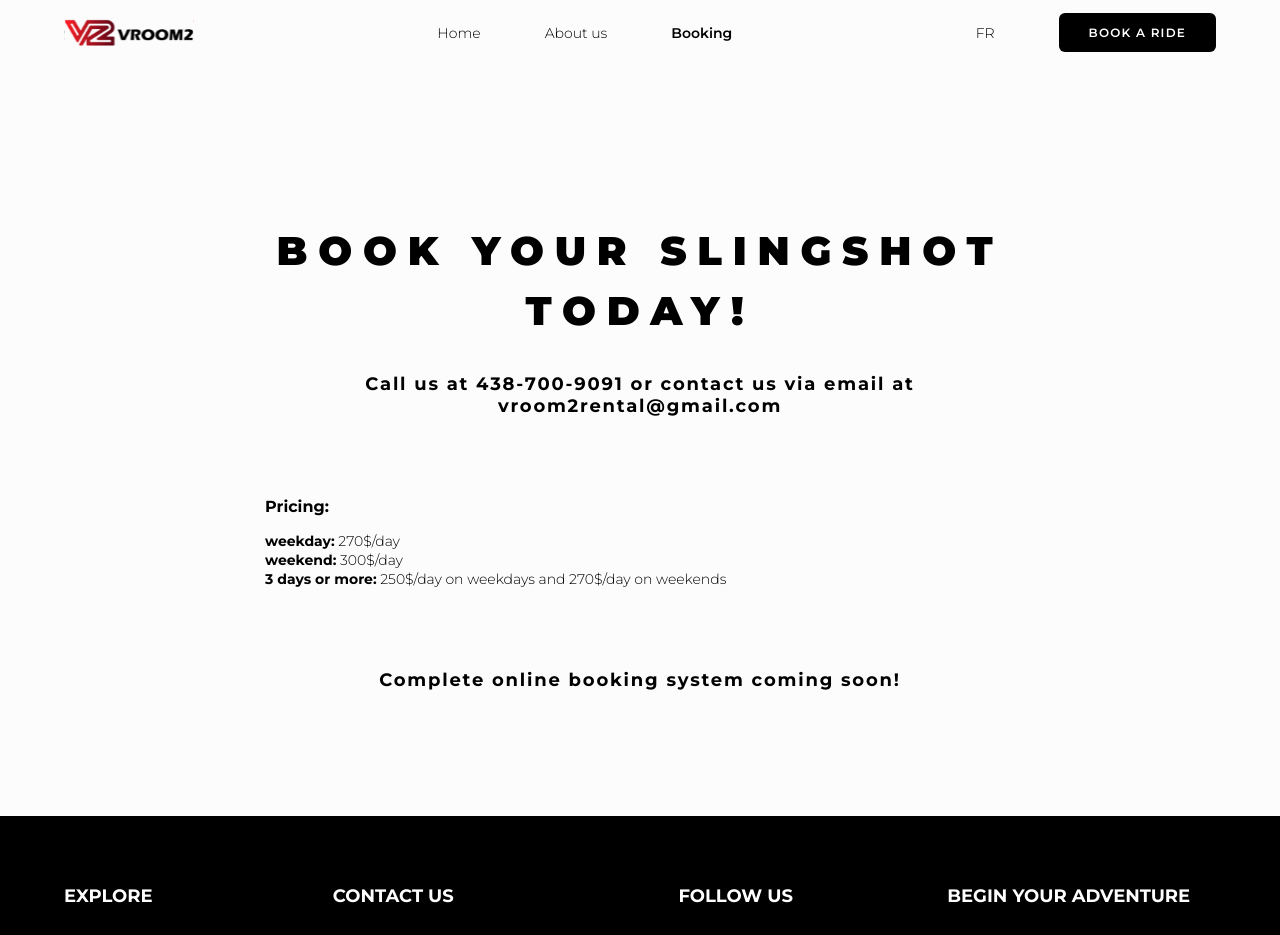
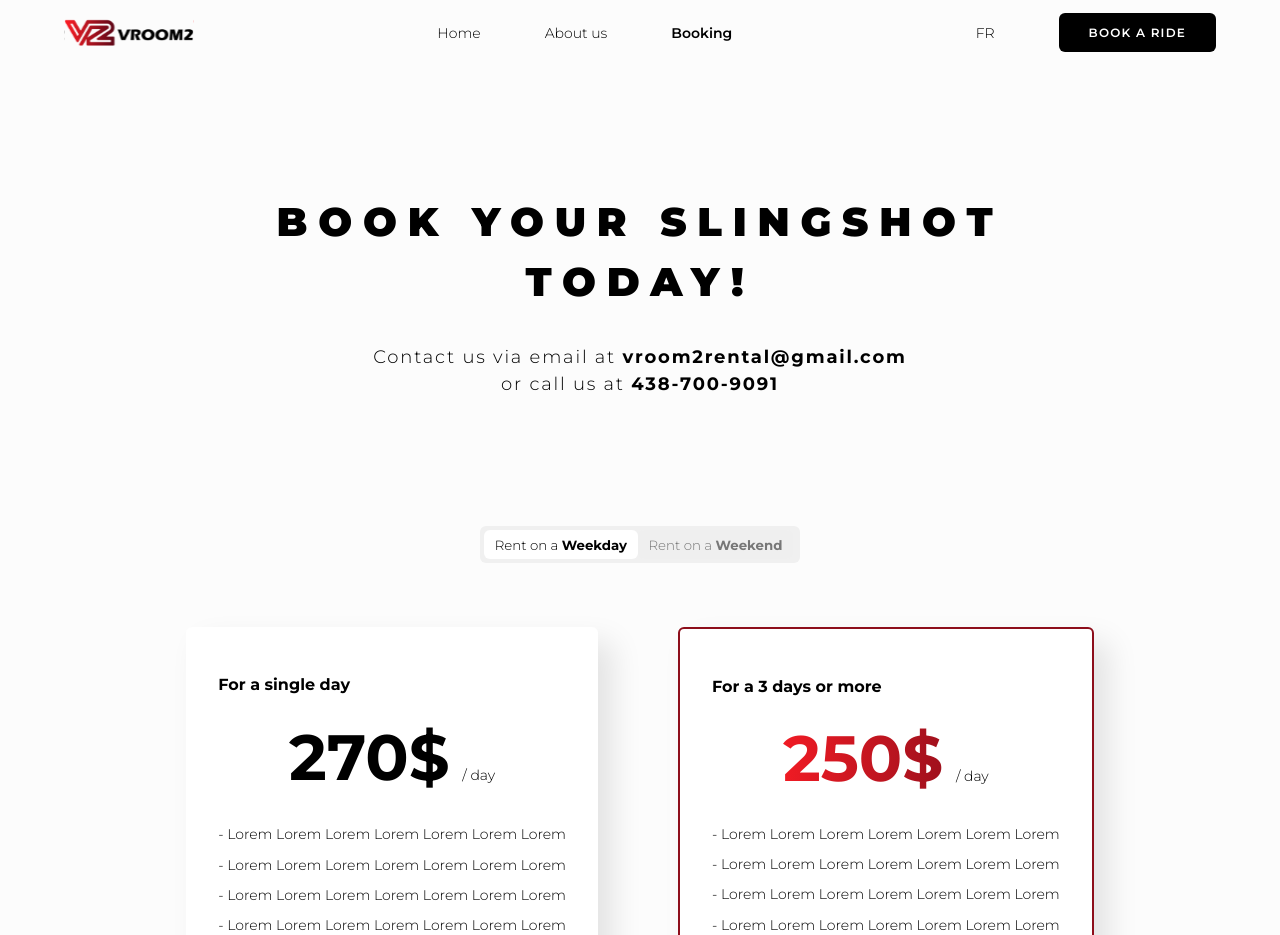
Before and after one commit to chilucdiep/vroom2, a Next.js app: page /booking in a window 1280 px wide. Shown: the top 935 px of the page. Built offline with nearby package versions, Linux system fonts and the light colour scheme.

Commit message:
booking page

```diff
--- /dev/null
+++ b/components/Booking/Booking.module.scss
@@ -0,0 +1,65 @@
+@import "../../styles/variables.scss";
+
+.Booking {
+  .Toggle {
+    display: flex;
+    background-color: $Grey;
+    max-width: 20em;
+    margin: 0 auto;
+    padding: 0.25em;
+    border-radius: $BorderRadius;
+    margin-bottom: 4em;
+  }
+
+  .FilterButton {
+    border: none;
+    padding: 0.5em 0.8em;
+    border-radius: $BorderRadius;
+    opacity: 0.5;
+    cursor: pointer;
+  }
+
+  .Selected {
+    opacity: 1;
+    background-color: white;
+  }
+}
+
+.PricingCard {
+  background-color: $White;
+  border-radius: $BorderRadius;
+  box-shadow: $Shadow;
+  padding: 3em 2em;
+  display: grid;
+  gap: 2em;
+  text-align: left;
+
+  .Price {
+    p {
+      text-align: center;
+      margin: 1.5em 0 0.5em;
+    }
+
+    span {
+      font-size: 4rem;
+      font-weight: 700;
+      margin-right: 0.2em;
+    }
+  }
+
+  .Details {
+    display: grid;
+    gap: 0.7em;
+    margin-bottom: 1.5em;
+  }
+}
+
+.Preferred {
+  border: 2px solid #8d0e1b;
+}
+
+.Cards {
+  display: flex;
+  gap: 5em;
+  justify-content: center;
+}
--- /dev/null
+++ b/components/Booking/Booking.tsx
@@ -0,0 +1,106 @@
+import { motion } from "framer-motion";
+import { useState } from "react";
+import { Button } from "../Button";
+import styles from "./Booking.module.scss";
+
+export function Booking() {
+  const [isWeekend, setIsWeekday] = useState(true);
+
+  const WeekdayClasses = isWeekend
+    ? `${styles.Selected} ${styles.FilterButton}`
+    : styles.FilterButton;
+
+  const WeekendClasses = !isWeekend
+    ? `${styles.Selected} ${styles.FilterButton}`
+    : styles.FilterButton;
+
+  const toggleMarkup = (
+    <div className={styles.Toggle}>
+      <button className={WeekdayClasses} onClick={() => setIsWeekday(true)}>
+        Rent on a <strong>Weekday</strong>
+      </button>
+      <button className={WeekendClasses} onClick={() => setIsWeekday(false)}>
+        Rent on a <strong>Weekend</strong>
+      </button>
+    </div>
+  );
+
+  const pricingMarkup = isWeekend ? <WeekdayCards /> : <WeekendCards />;
+
+  return (
+    <section className={styles.Booking}>
+      {toggleMarkup}
+      {pricingMarkup}
+    </section>
+  );
+}
+
+interface PricingCardProps {
+  preferred?: boolean;
+  weekend?: boolean;
+}
+
+function PricingCard({ preferred = false, weekend = false }: PricingCardProps) {
+  const subtitle = preferred ? "For a 3 days or more" : "For a single day";
+  let price: string;
+
+  if (weekend) {
+    price = preferred ? "270$" : "300$";
+  } else {
+    price = preferred ? "250$" : "270$";
+  }
+
+  const cardVariant = {
+    hidden: { y: 30, opacity: 0 },
+    visible: {
+      y: 0,
+      opacity: 1,
+      transition: {
+        duration: 0.4,
+      },
+    },
+  };
+
+  return (
+    <motion.div
+      className={`${styles.PricingCard} ${preferred && styles.Preferred}`}
+      variants={cardVariant}
+      initial="hidden"
+      animate="visible"
+    >
+      <h4>{subtitle}</h4>
+      <div className={styles.Price}>
+        <p>
+          <span className={preferred ? "Gradient" : ""}>{price}</span>/ day
+        </p>
+      </div>
+      <div className={styles.Details}>
+        <p>- Lorem Lorem Lorem Lorem Lorem Lorem Lorem</p>
+        <p>- Lorem Lorem Lorem Lorem Lorem Lorem Lorem</p>
+        <p>- Lorem Lorem Lorem Lorem Lorem Lorem Lorem</p>
+        <p>- Lorem Lorem Lorem Lorem Lorem Lorem Lorem</p>
+      </div>
+      <Button label="Contact Us" route="vroom2rental@gmail.com" />
+    </motion.div>
+  );
+}
+
+function WeekdayCards() {
+  return (
+    <section className={styles.Cards}>
+      <PricingCard />
+      <PricingCard preferred />
+    </section>
+  );
+}
+
+function WeekendCards() {
+  return (
+    <section>
+      <section className={styles.Cards}>
+        <PricingCard weekend />
+        <PricingCard preferred weekend />
+      </section>
+    </section>
+  );
+}
--- /dev/null
+++ b/components/Booking/index.tsx
@@ -0,0 +1 @@
+export { Booking } from "./Booking";
--- a/pages/booking.tsx
+++ b/pages/booking.tsx
@@ -1,4 +1,5 @@
 import Head from "next/head";
+import { Booking } from "../components/Booking";
 
 export default function AboutPage() {
   return (
@@ -9,11 +10,11 @@ export default function AboutPage() {
 
       <div
         style={{
-          height: "90vh",
           display: "grid",
           placeContent: "center",
-          gap: "5em",
+          gap: "8em",
           textAlign: "center",
+          margin: "6em",
         }}
       >
         <div
@@ -22,32 +23,24 @@ export default function AboutPage() {
             placeContent: "center",
             gap: "2em",
             maxWidth: "750px",
+            margin: "auto",
           }}
         >
           <h1 className="BigTitle">Book your Slingshot today!</h1>
-          <h3>
-            Call us at 438-700-9091 or contact us via email at
-            vroom2rental@gmail.com
+          <h3
+            style={{
+              margin: "auto",
+              maxWidth: "550px",
+              fontWeight: "normal",
+              lineHeight: "1.5",
+            }}
+          >
+            Contact us via email at <strong>vroom2rental@gmail.com</strong> or
+            call us at <strong>438-700-9091</strong>
           </h3>
         </div>
-        <div
-          style={{
-            display: "grid",
-            gap: "1em",
-            textAlign: "left",
-          }}
-        >
-          <h4>Pricing:</h4>
-          <p>
-            <strong>weekday:</strong> 270$/day
-            <br />
-            <strong>weekend:</strong> 300$/day
-            <br />
-            <strong>3 days or more:</strong> 250$/day on weekdays and 270$/day
-            on weekends
-          </p>
-        </div>
-        <h3>Complete online booking system coming soon!</h3>
+        <Booking />
+        <h1>Complete online booking system coming soon!</h1>
       </div>
     </>
   );
```
